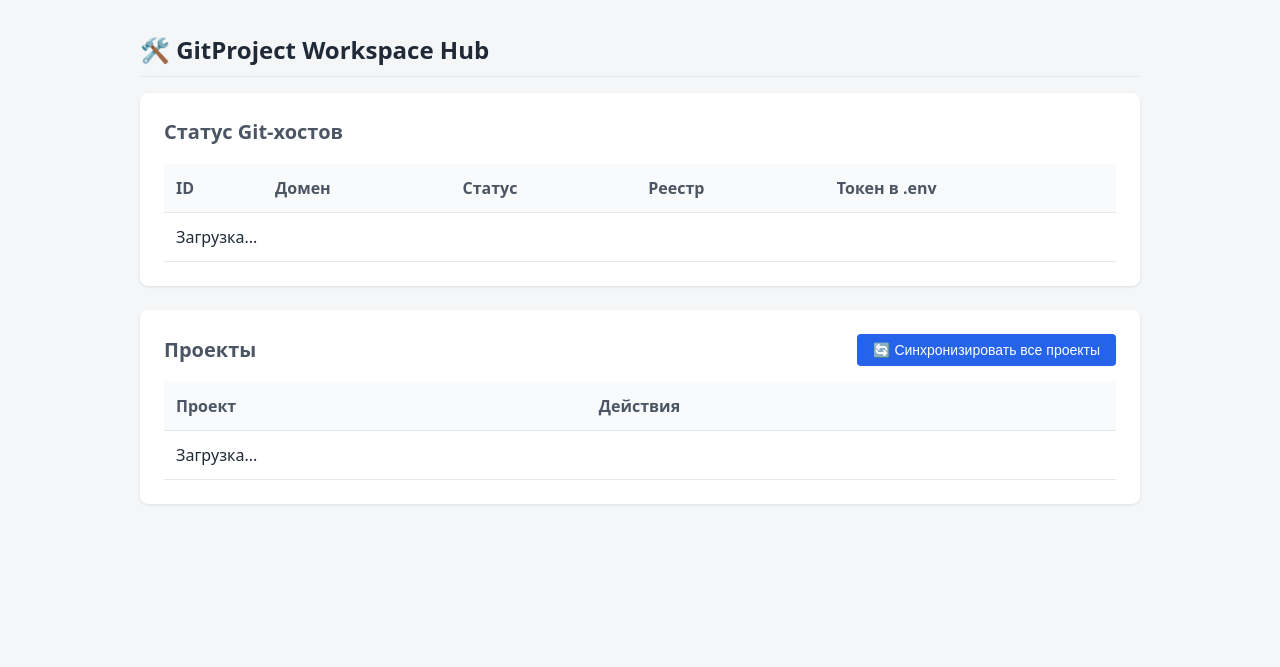
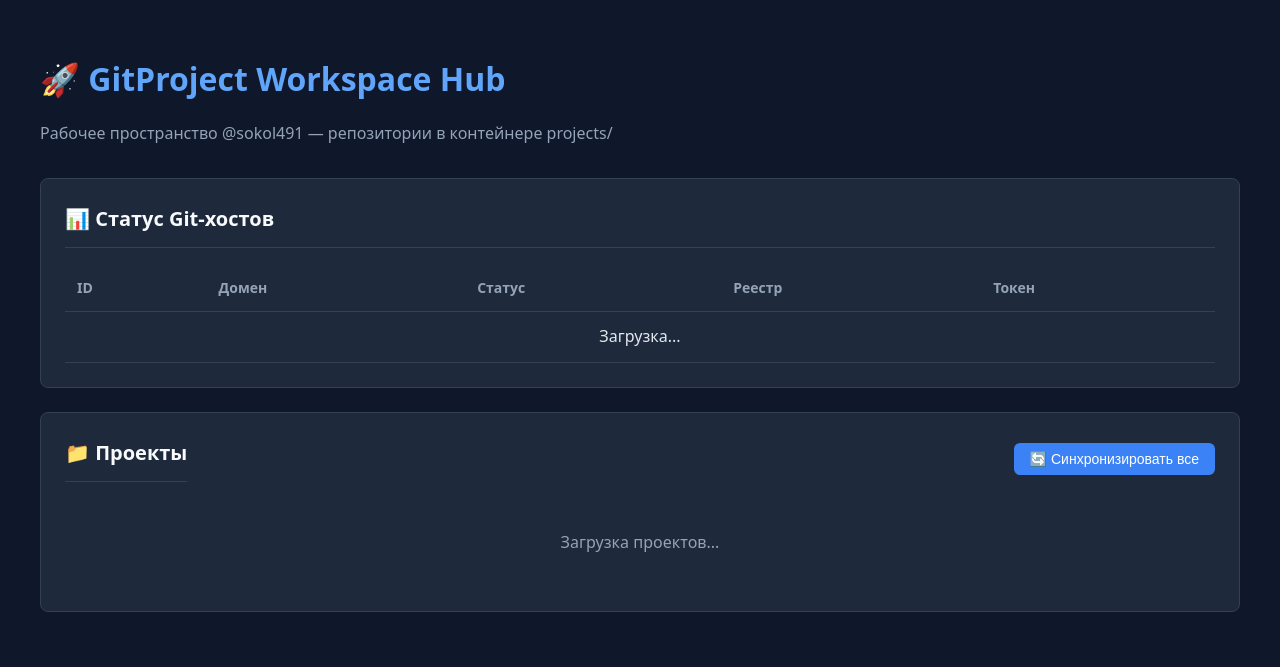
Before and after one commit to mrsokol491/gitproject, a PHP site: page /public/index.php in a window 1280 px wide. Shown: the top 667 px of the page. Run offline with PHP 8.4, Linux system fonts and the light colour scheme.

Commit message:
refactor: полноценный dashboard на index.php (Этап 6)
- public/index.php теперь включает ВСЮ функциональность админки:
  * Таблица Git-хостов (статус, реестр, наличие токенов)
  * Сетка проектов с кнопками синхронизации
  * Кнопка массовой синхронизации всех проектов
  * Отображение логов операций в реальном времени
- public/admin.php удалён как дублирующий функционал
- Современный тёмный UI, адаптивная вёрстка
- API-интеграция через fetch (/api/hosts.php, /api/projects.php, /api/sync.php)

```diff
--- a/public/index.php
+++ b/public/index.php
@@ -1,6 +1,9 @@
 <?php
 declare(strict_types=1);
-// Главная панель управления GitProject Workspace Hub
+/**
+ * GitProject Workspace Hub — Главная панель управления
+ * Объединяет мониторинг хостов, управление проектами и синхронизацию
+ */
 ?>
 <!DOCTYPE html>
 <html lang="ru">
@@ -9,51 +12,63 @@ declare(strict_types=1);
     <meta name="viewport" content="width=device-width, initial-scale=1.0">
     <title>GitProject Workspace Hub</title>
     <style>
-        :root { --bg: #f4f6f8; --card: #fff; --text: #1f2937; --primary: #2563eb; --success: #16a34a; --warn: #ca8a04; --danger: #dc2626; }
-        body { font-family: system-ui, -apple-system, sans-serif; background: var(--bg); color: var(--text); margin: 0; padding: 2rem; line-height: 1.5; }
-        .container { max-width: 1000px; margin: 0 auto; }
-        .card { background: var(--card); border-radius: 8px; padding: 1.5rem; margin-bottom: 1.5rem; box-shadow: 0 1px 3px rgba(0,0,0,0.1); }
-        h1 { margin-top: 0; font-size: 1.5rem; border-bottom: 1px solid #e5e7eb; padding-bottom: 0.5rem; }
-        h2 { margin-top: 0; font-size: 1.25rem; color: #4b5563; }
+        :root { --bg: #0f172a; --card: #1e293b; --text: #e2e8f0; --muted: #94a3b8; --primary: #3b82f6; --success: #22c55e; --warn: #eab308; --danger: #ef4444; --border: #334155; }
+        * { box-sizing: border-box; }
+        body { font-family: system-ui, -apple-system, sans-serif; background: var(--bg); color: var(--text); margin: 0; padding: 2rem; line-height: 1.6; }
+        .container { max-width: 1200px; margin: 0 auto; }
+        h1 { color: #60a5fa; margin-bottom: 0.5rem; }
+        .subtitle { color: var(--muted); margin-bottom: 2rem; }
+        .card { background: var(--card); border: 1px solid var(--border); border-radius: 8px; padding: 1.5rem; margin-bottom: 1.5rem; }
+        .card h2 { margin-top: 0; font-size: 1.25rem; color: #f8fafc; border-bottom: 1px solid var(--border); padding-bottom: 0.75rem; }
         table { width: 100%; border-collapse: collapse; margin-top: 1rem; }
-        th, td { text-align: left; padding: 0.75rem; border-bottom: 1px solid #e5e7eb; }
-        th { font-weight: 600; color: #4b5563; background: #f9fafb; }
-        .badge { display: inline-block; padding: 0.25rem 0.5rem; border-radius: 4px; font-size: 0.875rem; font-weight: 500; }
-        .badge-ready { background: #dcfce7; color: var(--success); }
-        .badge-integrating { background: #fef9c3; color: var(--warn); }
-        .badge-yes { background: #dcfce7; color: var(--success); }
-        .badge-no { background: #fee2e2; color: var(--danger); }
-        .btn { background: var(--primary); color: #fff; border: none; padding: 0.5rem 1rem; border-radius: 4px; cursor: pointer; font-size: 0.875rem; text-decoration: none; display: inline-block; }
+        th, td { text-align: left; padding: 0.75rem; border-bottom: 1px solid var(--border); }
+        th { color: var(--muted); font-weight: 600; font-size: 0.875rem; }
+        .badge { display: inline-block; padding: 0.25rem 0.5rem; border-radius: 4px; font-size: 0.75rem; font-weight: 600; }
+        .badge-ready { background: rgba(34, 197, 94, 0.2); color: var(--success); }
+        .badge-integrating { background: rgba(234, 179, 8, 0.2); color: var(--warn); }
+        .badge-yes { background: rgba(34, 197, 94, 0.2); color: var(--success); }
+        .badge-no { background: rgba(239, 68, 68, 0.2); color: var(--danger); }
+        .btn { background: var(--primary); color: white; border: none; padding: 0.5rem 1rem; border-radius: 6px; cursor: pointer; font-size: 0.875rem; font-weight: 500; transition: opacity 0.2s; }
         .btn:hover { opacity: 0.9; }
-        .btn:disabled { background: #9ca3af; cursor: not-allowed; }
-        .btn-sm { padding: 0.25rem 0.5rem; font-size: 0.75rem; }
-        pre { background: #1f2937; color: #e5e7eb; padding: 1rem; border-radius: 4px; overflow-x: auto; font-size: 0.875rem; display: none; margin-top: 1rem; }
-        .loading { opacity: 0.5; pointer-events: none; }
-        .actions { display: flex; gap: 0.5rem; }
+        .btn:disabled { background: var(--border); cursor: not-allowed; opacity: 0.6; }
+        .btn-sm { padding: 0.375rem 0.75rem; font-size: 0.75rem; }
+        .projects-grid { display: grid; grid-template-columns: repeat(auto-fill, minmax(350px, 1fr)); gap: 1rem; margin-top: 1rem; }
+        .project-card { background: rgba(255,255,255,0.03); border: 1px solid var(--border); border-radius: 6px; padding: 1rem; }
+        .project-header { display: flex; justify-content: space-between; align-items: center; margin-bottom: 0.75rem; }
+        .project-name { font-weight: 600; font-size: 1rem; }
+        .project-meta { font-size: 0.875rem; color: var(--muted); margin-bottom: 0.5rem; }
+        .project-actions { display: flex; gap: 0.5rem; margin-top: 0.75rem; }
+        pre.log { background: #0a0f1e; color: #a5b4fc; padding: 1rem; border-radius: 6px; overflow-x: auto; font-size: 0.8rem; display: none; margin-top: 1rem; border: 1px solid var(--border); }
+        .loading { opacity: 0.6; pointer-events: none; }
+        .status-dot { display: inline-block; width: 8px; height: 8px; border-radius: 50%; margin-right: 0.5rem; }
+        .status-ready { background: var(--success); }
+        .status-unknown { background: var(--muted); }
+        .alert { padding: 0.75rem 1rem; border-radius: 6px; margin-bottom: 1rem; }
+        .alert-info { background: rgba(59, 130, 246, 0.1); border: 1px solid rgba(59, 130, 246, 0.3); }
     </style>
 </head>
 <body>
     <div class="container">
-        <h1>🛠️ GitProject Workspace Hub</h1>
+        <h1>🚀 GitProject Workspace Hub</h1>
+        <p class="subtitle">Рабочее пространство @sokol491 — репозитории в контейнере projects/</p>
 
         <div class="card">
-            <h2>Статус Git-хостов</h2>
+            <h2>📊 Статус Git-хостов</h2>
             <table id="hosts-table">
-                <thead><tr><th>ID</th><th>Домен</th><th>Статус</th><th>Реестр</th><th>Токен в .env</th></tr></thead>
-                <tbody><tr><td colspan="5">Загрузка...</td></tr></tbody>
+                <thead><tr><th>ID</th><th>Домен</th><th>Статус</th><th>Реестр</th><th>Токен</th></tr></thead>
+                <tbody><tr><td colspan="5" style="text-align:center;">Загрузка...</td></tr></tbody>
             </table>
         </div>
 
         <div class="card">
-            <div style="display: flex; justify-content: space-between; align-items: center; margin-bottom: 1rem;">
-                <h2 style="margin: 0;">Проекты</h2>
-                <button class="btn" id="sync-all-btn" onclick="runSync('all', '')">🔄 Синхронизировать все проекты</button>
+            <div style="display:flex;justify-content:space-between;align-items:center;margin-bottom:1rem;">
+                <h2 style="margin:0;">📁 Проекты</h2>
+                <button class="btn" id="sync-all-btn" onclick="runSync('all', '')">🔄 Синхронизировать все</button>
             </div>
-            <table id="projects-table">
-                <thead><tr><th>Проект</th><th>Действия</th></tr></thead>
-                <tbody><tr><td colspan="2">Загрузка...</td></tr></tbody>
-            </table>
-            <pre id="sync-log"></pre>
+            <div id="projects-container" class="projects-grid">
+                <div style="grid-column:1/-1;text-align:center;padding:2rem;color:var(--muted);">Загрузка проектов...</div>
+            </div>
+            <pre id="sync-log" class="log"></pre>
         </div>
     </div>
 
@@ -63,51 +78,59 @@ declare(strict_types=1);
                 const res = await fetch('/api/hosts.php');
                 const json = await res.json();
                 const tbody = document.querySelector('#hosts-table tbody');
-                tbody.innerHTML = '';
 
-                if (!json.ok) { tbody.innerHTML = `<tr><td colspan="5">Ошибка: ${json.error}</td></tr>`; return; }
+                if (!json.ok) {
+                    tbody.innerHTML = `<tr><td colspan="5" style="color:var(--danger);text-align:center;">Ошибка: ${json.error}</td></tr>`;
+                    return;
+                }
 
-                json.data.forEach(h => {
+                tbody.innerHTML = json.data.map(h => {
                     const statusClass = h.status === 'ready' ? 'badge-ready' : 'badge-integrating';
                     const configClass = h.configured ? 'badge-yes' : 'badge-no';
-                    tbody.innerHTML += `<tr>
+                    return `<tr>
                         <td><strong>${h.id}</strong></td>
                         <td>${h.host}</td>
                         <td><span class="badge ${statusClass}">${h.status}</span></td>
                         <td>${h.registry}</td>
-                        <td><span class="badge ${configClass}">${h.configured ? 'Да' : 'Нет'}</span></td>
+                        <td><span class="badge ${configClass}">${h.configured ? '✓' : '✗'}</span></td>
                     </tr>`;
-                });
-            } catch (e) { console.error(e); }
+                }).join('');
+            } catch (e) {
+                console.error('Hosts error:', e);
+            }
         }
 
         async function loadProjects() {
             try {
                 const res = await fetch('/api/projects.php');
                 const json = await res.json();
-                const tbody = document.querySelector('#projects-table tbody');
-                tbody.innerHTML = '';
+                const container = document.getElementById('projects-container');
 
                 if (!json.ok || json.data.length === 0) {
-                    tbody.innerHTML = '<tr><td colspan="2">Проекты не найдены в ~/gitproject/projects/</td></tr>';
+                    container.innerHTML = '<div style="grid-column:1/-1;text-align:center;padding:2rem;color:var(--muted);">Проекты не найдены</div>';
                     return;
                 }
 
-                json.data.forEach(p => {
-                    tbody.innerHTML += `<tr>
-                        <td><strong>${p}</strong></td>
-                        <td class="actions">
+                container.innerHTML = json.data.map(p => `
+                    <div class="project-card">
+                        <div class="project-header">
+                            <span class="project-name"><span class="status-dot status-unknown"></span>${p}</span>
+                            <span class="badge badge-integrating">unknown</span>
+                        </div>
+                        <div class="project-meta">нет описания</div>
+                        <div class="project-actions">
                             <button class="btn btn-sm" onclick="runSync('all', '${p}')">Синхронизировать</button>
-                        </td>
-                    </tr>`;
-                });
-            } catch (e) { console.error(e); }
+                            <a href="/${p}/" class="btn btn-sm" style="background:var(--border);text-decoration:none;color:white;">Открыть</a>
+                        </div>
+                    </div>
+                `).join('');
+            } catch (e) {
+                console.error('Projects error:', e);
+            }
         }
 
         async function runSync(mode, slug) {
-            const targetSlug = mode === 'all' ? (slug || document.querySelector('#projects-table tbody tr td strong')?.textContent) : slug;
-            if (!targetSlug && mode !== 'all') { alert('Ошибка'); return; }
-
+            const targetSlug = mode === 'all' ? (slug || 'all') : slug;
             const btn = mode === 'all' && !slug ? document.getElementById('sync-all-btn') : event.target;
             const log = document.getElementById('sync-log');
 
@@ -116,7 +139,7 @@ declare(strict_types=1);
             const originalText = btn.textContent;
             btn.textContent = '⏳ Выполняется...';
             log.style.display = 'block';
-            log.textContent = 'Выполняется синхронизация...';
+            log.textContent = 'Синхронизация...';
 
             try {
                 const res = await fetch('/api/sync.php', {
@@ -126,11 +149,9 @@ declare(strict_types=1);
                 });
                 const json = await res.json();
 
-                if (json.ok) {
-                    log.textContent = '✅ Успех:\n' + (json.data.log || 'Нет вывода');
-                } else {
-                    log.textContent = '❌ Ошибка: ' + json.error + '\n\nЛог:\n' + (json.data?.log || 'Нет вывода');
-                }
+                log.textContent = json.ok
+                    ? '✅ Успех:\n' + (json.data?.log || 'Готово')
+                    : '❌ Ошибка: ' + json.error + '\n\n' + (json.data?.log || '');
             } catch (e) {
                 log.textContent = '❌ Сетевая ошибка: ' + e.message;
             } finally {
@@ -140,7 +161,7 @@ declare(strict_types=1);
             }
         }
 
-        // Инициализация при загрузке
+        // Инициализация
         loadHosts();
         loadProjects();
     </script>
```
